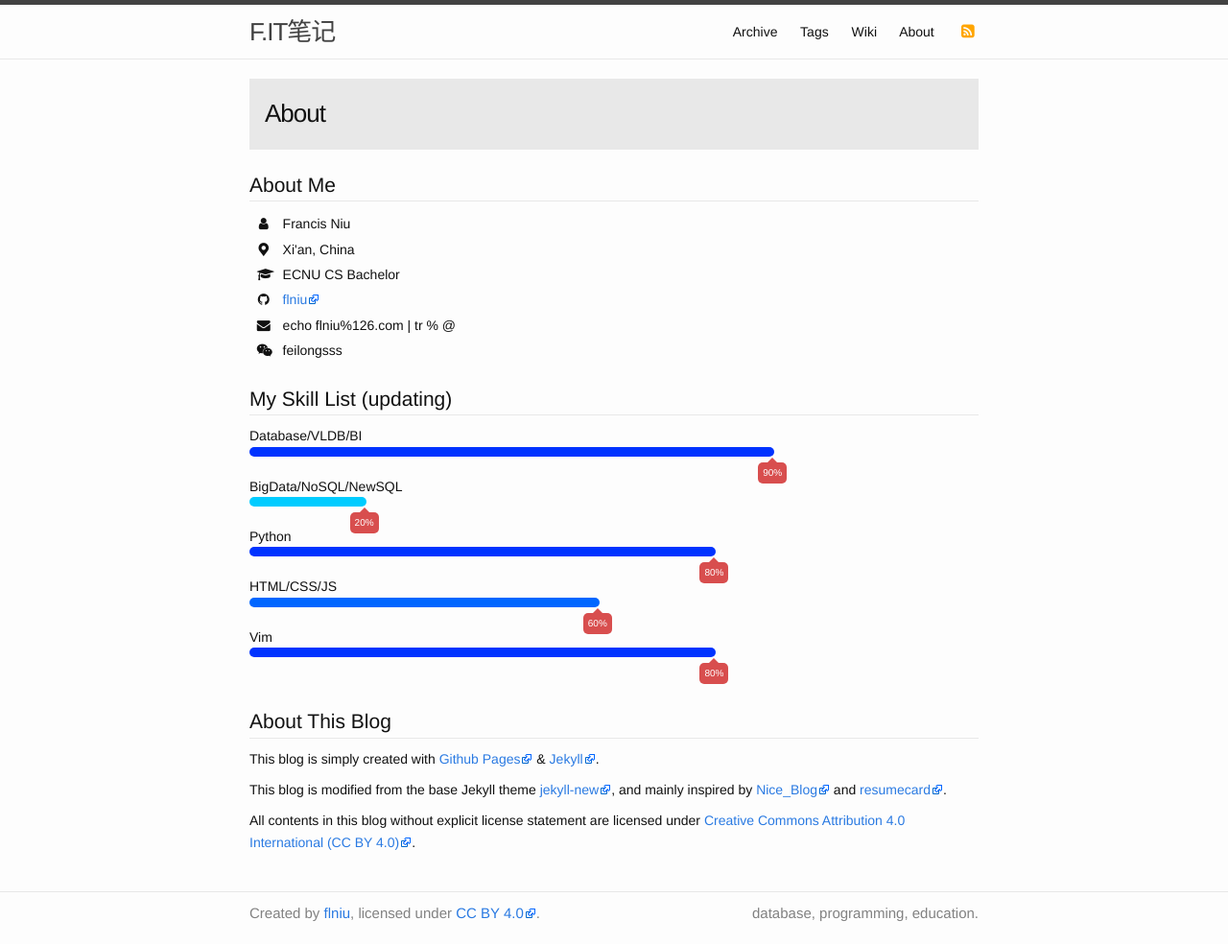
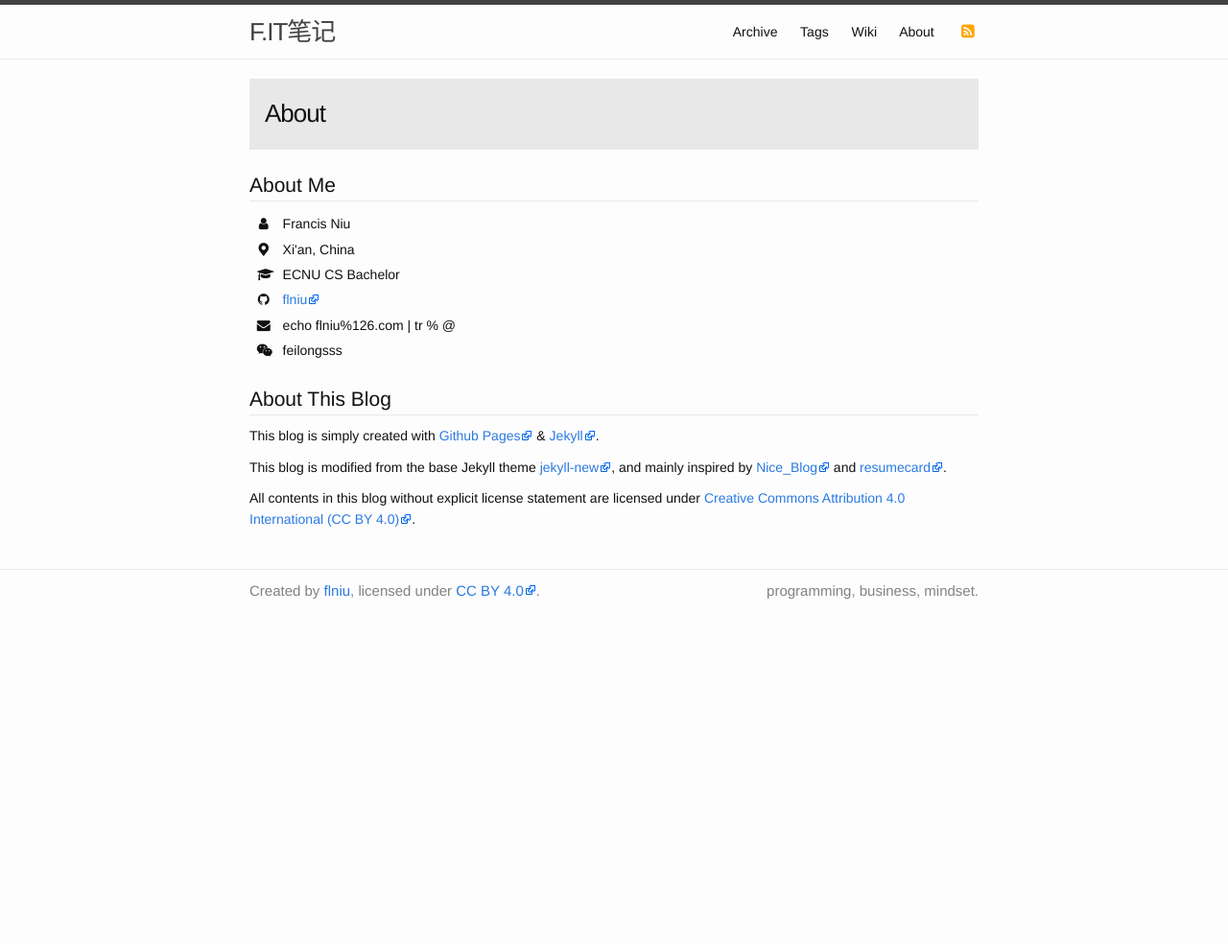
Before and after one commit to flniu/flniu.github.io, a Jekyll site: the page built from about.md, in a window 1280 px wide. Shown: the whole page at 96% size. Built offline with Jekyll 4.4.1, drawn with Linux system fonts in a browser that asks for light colours; after the commit the page ends 900 px from its top, so only the background shows below that.

Commit message:
remove skillList

```diff
--- a/_config.yml
+++ b/_config.yml
@@ -8,7 +8,7 @@
 # Site settings
 title: F.IT笔记
 description: > # this means to ignore newlines until "baseurl:"
-  database, programming, education.
+  programming, business, mindset.
 baseurl: "" # the subpath of your site, e.g. /blog
 url: "https://flniu.github.io" # the base hostname & protocol for your site
 repository: "flniu/flniu.github.io"
@@ -45,14 +45,3 @@ my:
   email: echo flniu%126.com | tr % @
   weixin: feilongsss
   phone:
-  skillList:
-    - skill: Database/VLDB/BI
-      percentage: 90%
-    - skill: BigData/NoSQL/NewSQL
-      percentage: 20%
-    - skill: Python
-      percentage: 80%
-    - skill: HTML/CSS/JS
-      percentage: 60%
-    - skill: Vim
-      percentage: 80%
```
